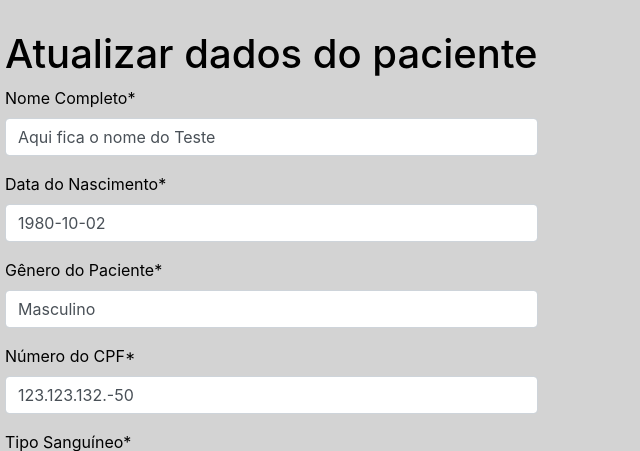
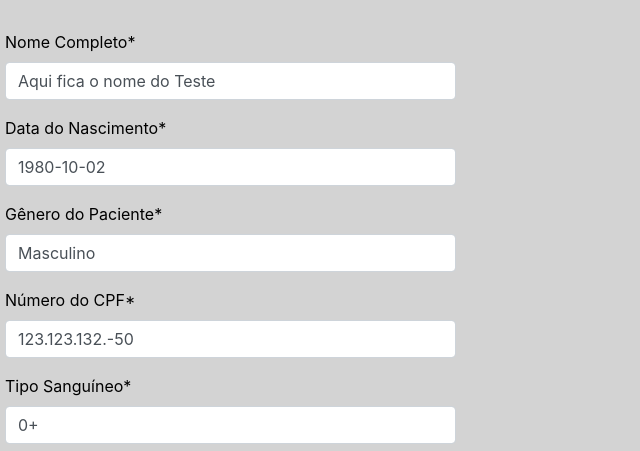
Before and after one commit to leonardoclf/fabricaDiag, a Django app: page /editar/16/ in a window 1280 px wide. Shown: the part 109-560 px from the top of the page, without its empty margins (0-640 px from the left). Run offline with Django 3.2, Linux system fonts and the light colour scheme; data comes from the database, SQL or seed files in the repository; some libraries are stand-ins or nearby versions.

Commit message:
correções

```diff
--- a/base/templates/base/editar.html
+++ b/base/templates/base/editar.html
@@ -4,7 +4,6 @@
 
 <div class="row">
 <form method="POST">
-    <h1>Atualizar dados do paciente</h1>
     {% csrf_token %}
     {{ form|crispy }}
     <hr>
@@ -12,5 +11,4 @@
     <input class="btn btn-outline-secondary" type="button" onclick="window.location.replace('{% url 'base-home' %}')" value="Não" />
 </form>
 </div>
-
 {% endblock content %}
```
